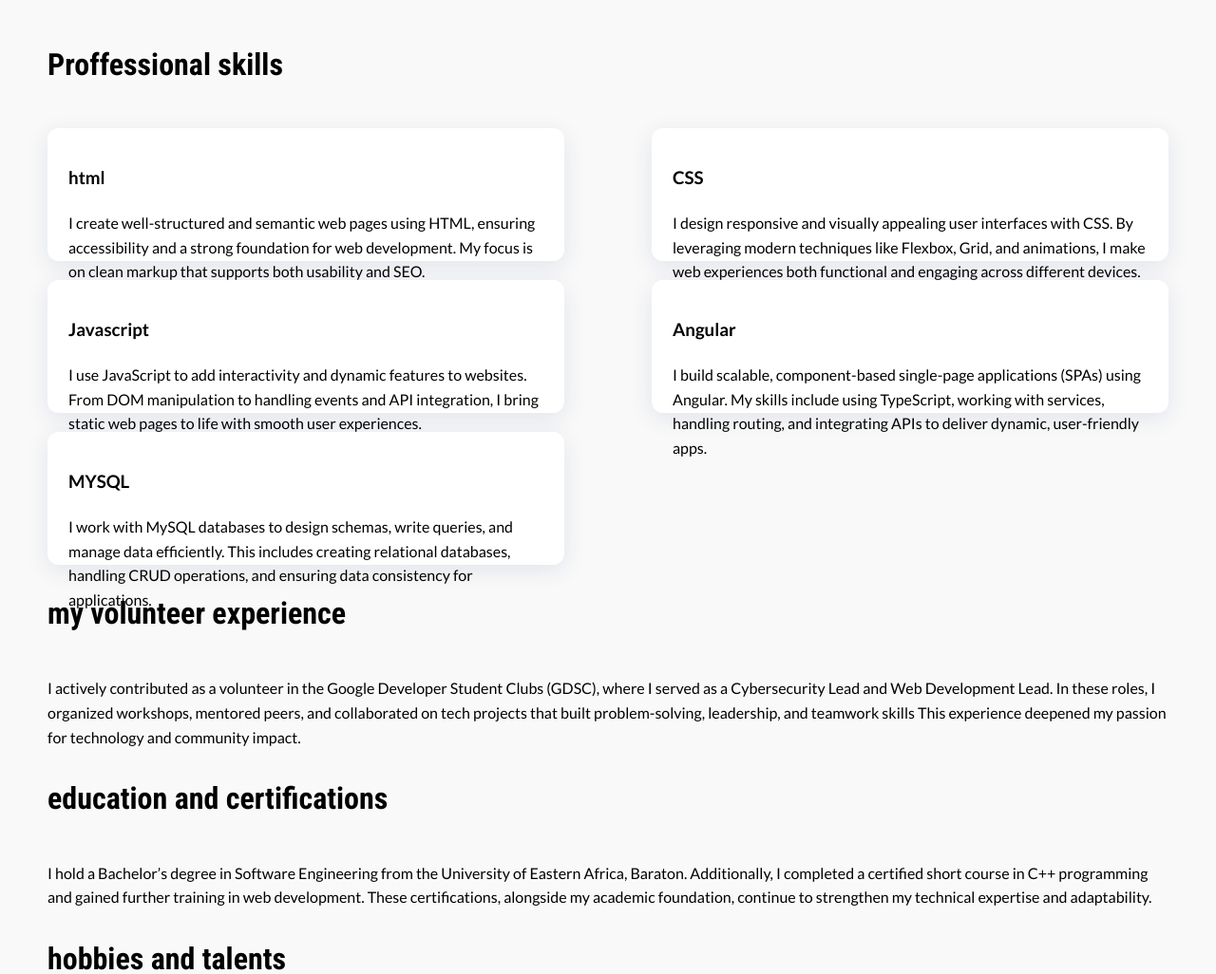
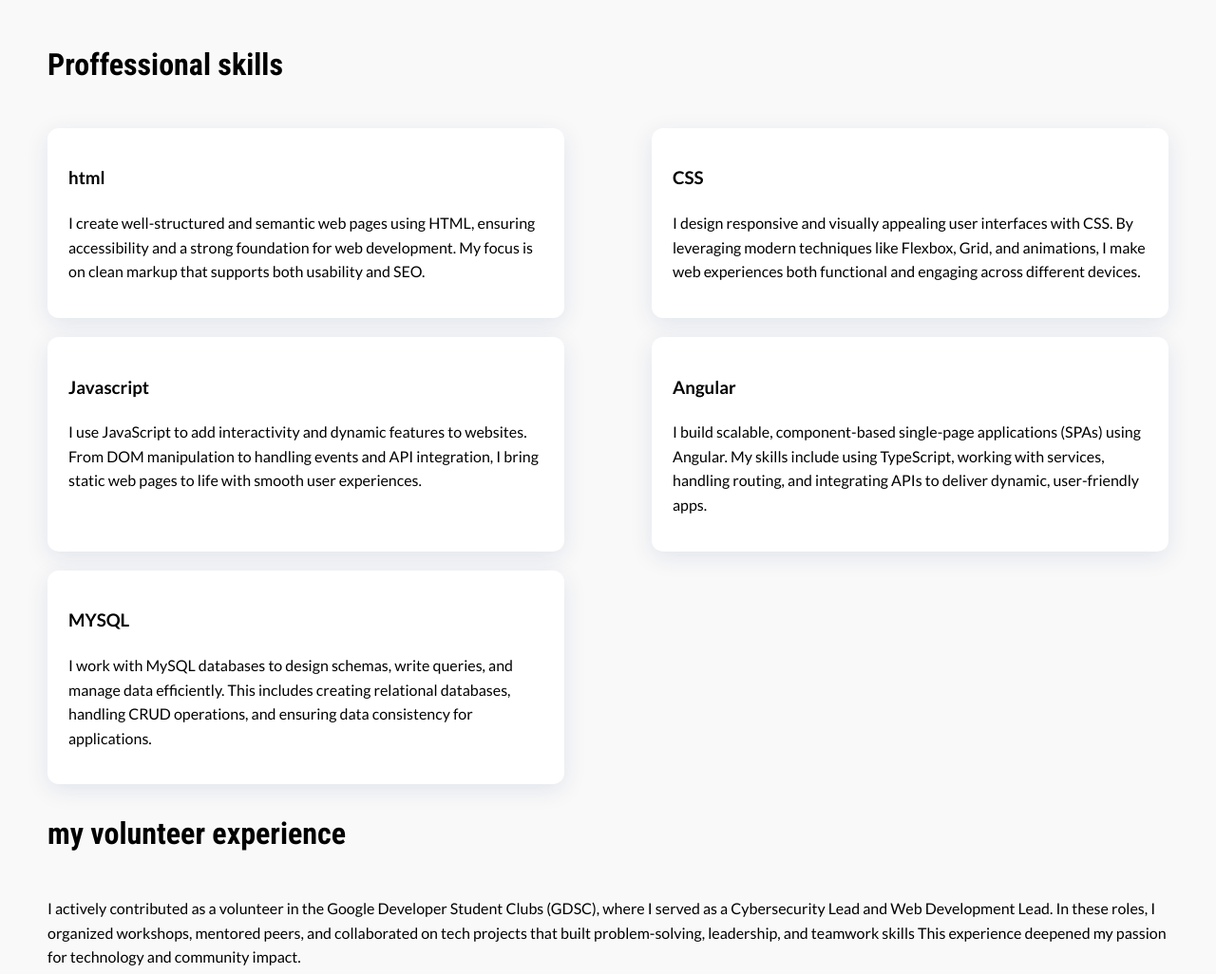
Before and after one commit to daisykiruy/MY-PORTFOLIO, a plain HTML site: page skills.html in a window 1280 px wide. Shown: the part 1100-2126 px from the top of the page at 95% size. Drawn offline with Linux system fonts and the light colour scheme.

Commit message:
made changes

```diff
--- a/skills.css
+++ b/skills.css
@@ -226,7 +226,7 @@ body{
   transition: box-shadow 0.2s, opacity 0.8s, transform 0.8s;
   min-width: 300px;
   max-width: 500px;
-  max-height: 100px;
+  min-height: 100px;
 }
 
 /* Animate when .visible is added */
```
